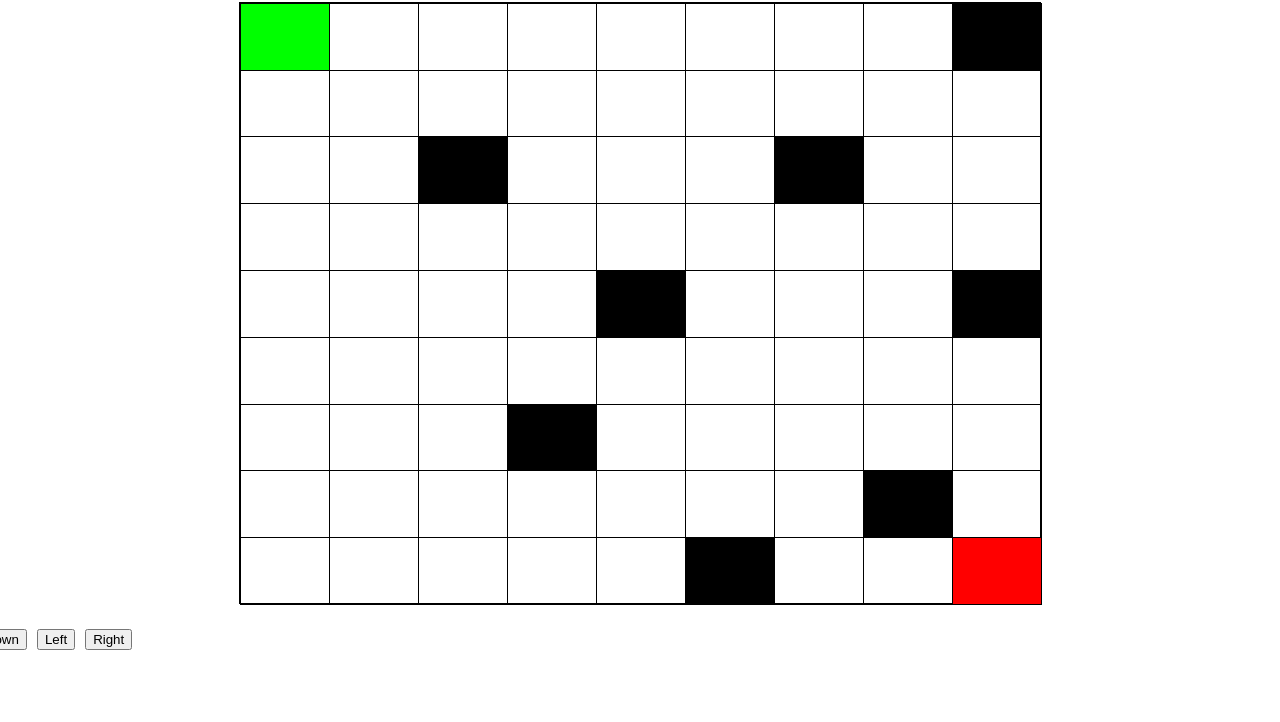
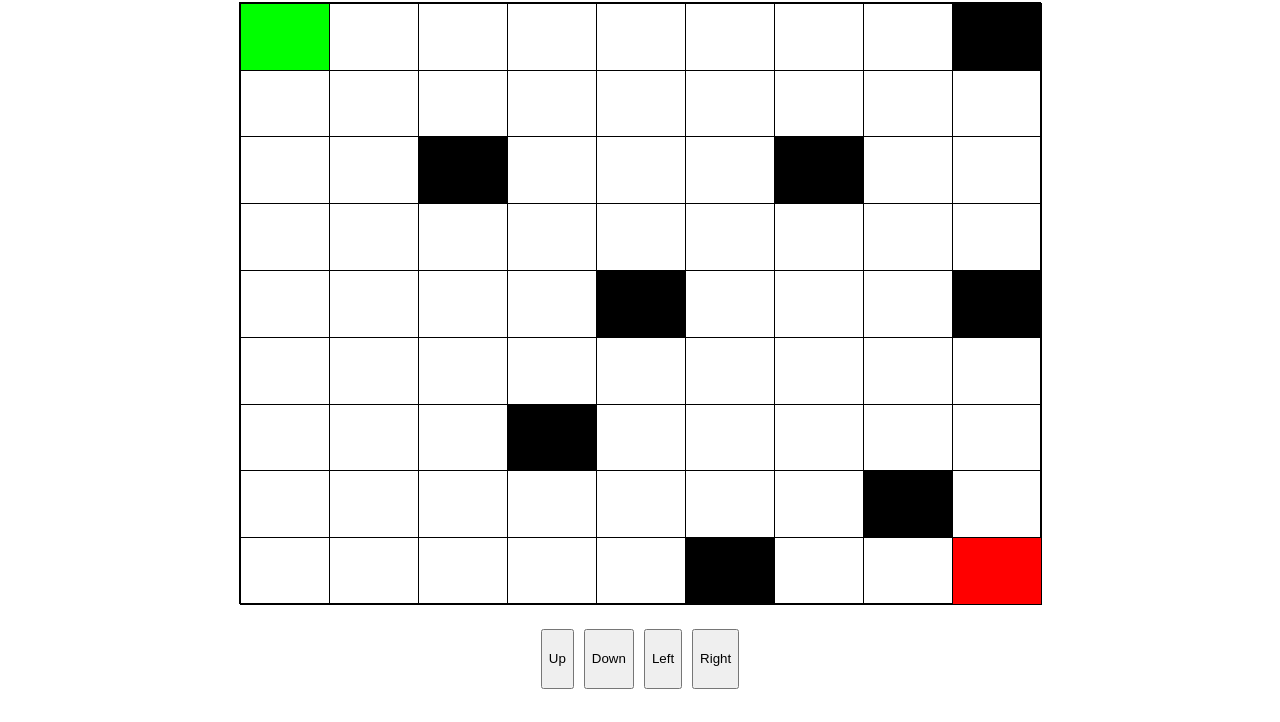
Before and after one commit to vinodkumarmaury/grid-game, a plain HTML site: page index.html in a window 1280 px wide. Shown: the part 78-800 px from the top of the page. Drawn offline with Linux system fonts and the light colour scheme.

Commit message:
Update index.html
arrow button

```diff
--- a/index.html
+++ b/index.html
@@ -53,7 +53,8 @@
       display: flex;
       justify-content: center;
       margin-top: 10px;
-      width: 50px;
+      height:70px;
+      font-size: 3rem;
     }
 
     .arrow-button {
```
